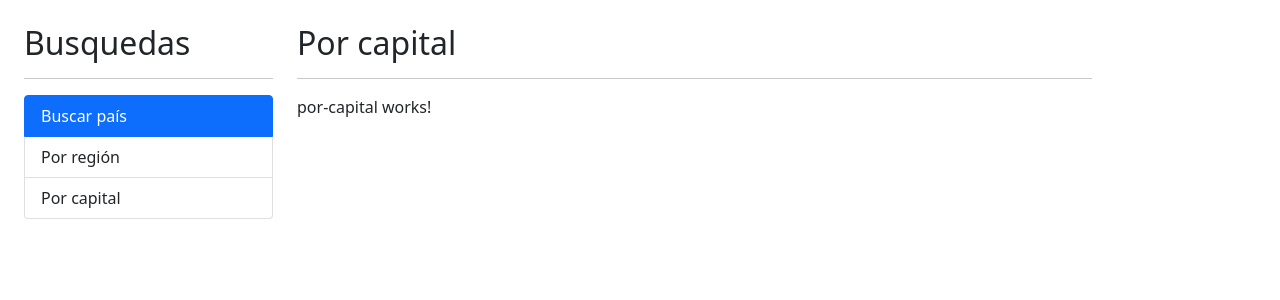
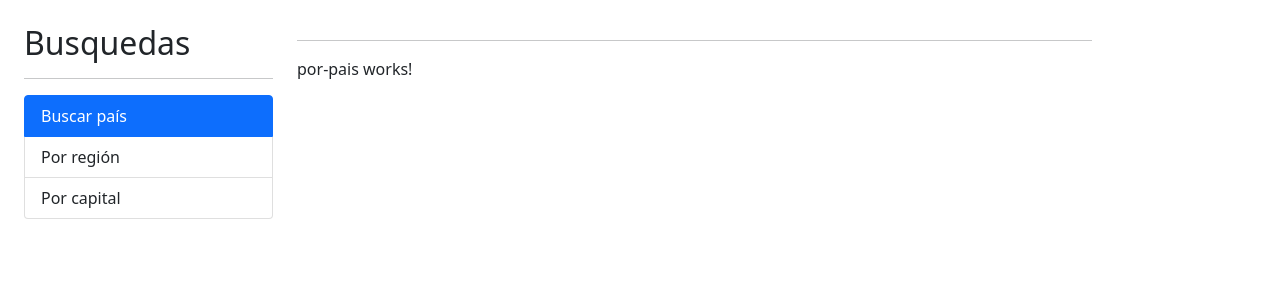
Before and after one commit to freyna/03-paisesApp, an Angular app: page / in a window 1280 px wide. Shown: the top 300 px of the page. Built offline with nearby package versions, Linux system fonts and the light colour scheme.

Commit message:
Se agrega funcionalidad para rutas.

```diff
--- a/src/app/app.component.html
+++ b/src/app/app.component.html
@@ -3,14 +3,15 @@
     <h2>Busquedas</h2>
     <hr>
     <ul class="list-group">
-      <li class="list-group-item active">Buscar país</li>
-      <li class="list-group-item">Por región</li>
-      <li class="list-group-item">Por capital</li>
+      <li class="list-group-item active"
+      routerLink=""
+      routerLinkActive="active"
+      [routerLinkActiveOptions]="{exact:true}">Buscar país</li>
+      <li class="list-group-item" routerLink="region" routerLinkActive="active">Por región</li>
+      <li class="list-group-item" routerLink="capital" routerLinkActive="active">Por capital</li>
     </ul>
   </div>
   <div class="col">
-    <h2>Por capital</h2>
     <hr>
-    <app-por-capital></app-por-capital>
-  </div>
+    <router-outlet></router-outlet>
 </div>
--- a/src/app/app.module.ts
+++ b/src/app/app.module.ts
@@ -4,6 +4,7 @@
 import { AppComponent } from './app.component';
 import { PaisModule } from './pais/pais.module';
 import { SharedModule } from './shared/shared.module';
+import { AppRoutingModule } from './app-routing.module';
 
 @NgModule({
   declarations: [
@@ -11,8 +12,9 @@
   ],
   imports: [
     BrowserModule,
+    AppRoutingModule,
     PaisModule,
-    SharedModule
+    SharedModule,
   ],
   providers: [],
   bootstrap: [AppComponent]
```
Also changed, not shown: src/app/app-routing.module.ts (added, +38 -0 lines).
